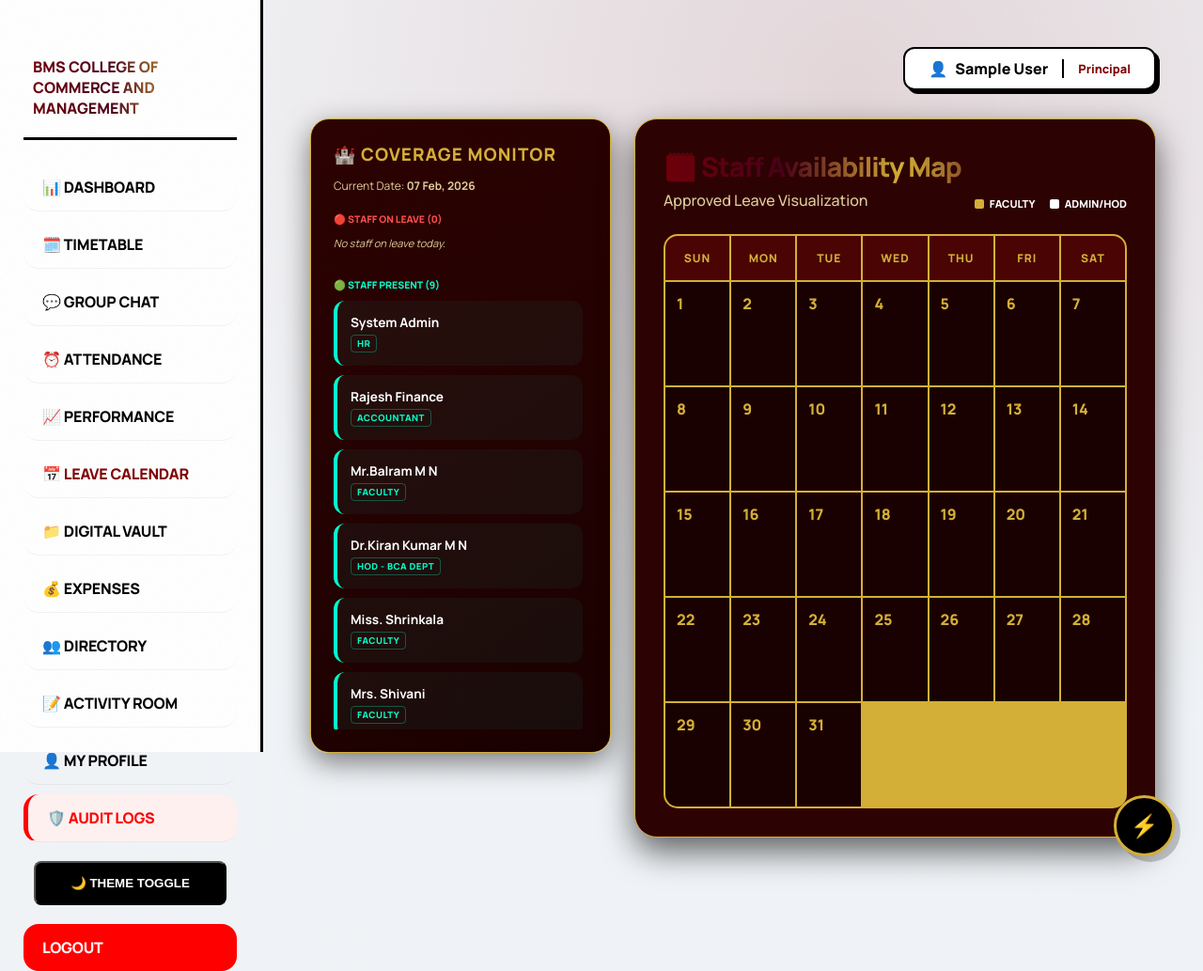
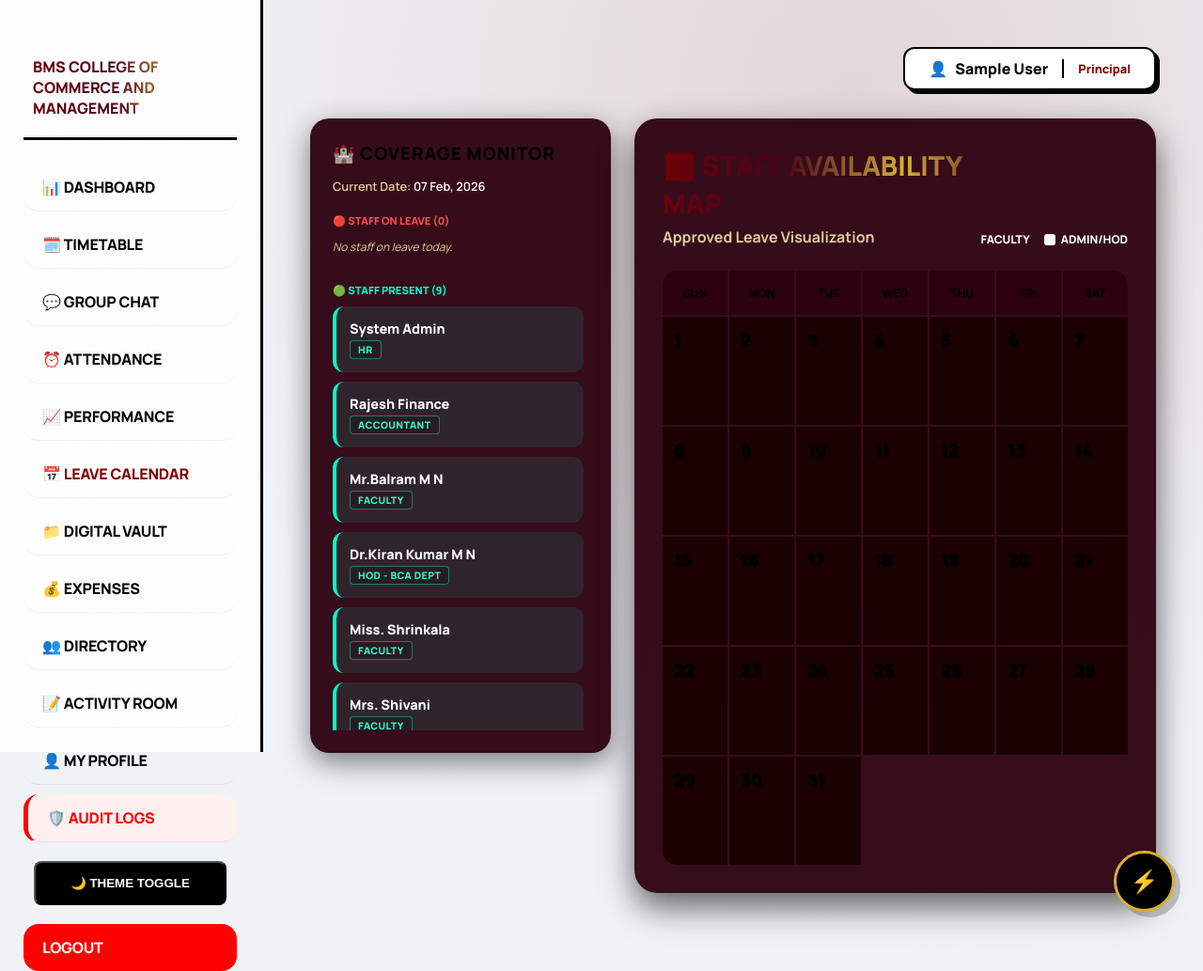
Before and after one commit to pk7745/erp, a Flask app: page /leave_calendar in a window 1280 px wide. Shown: the whole page at 94% size. Run offline with Flask 3, Linux system fonts and the light colour scheme; the visitor is signed in with stand-in values (Sample User, id 1); data comes from the database, SQL or seed files in the repository; data that the repository does not hold is empty; some libraries are stand-ins or nearby versions.

Commit message:
Update leave_calendar.html

```diff
--- a/templates/leave_calendar.html
+++ b/templates/leave_calendar.html
@@ -3,12 +3,12 @@
 
 <style>
     :root {
-        --royal-maroon: #4a0404;
-        --deep-wine: #2d0202;
-        --gold-primary: #d4af37;
-        --gold-glow: #ffdf00;
-        --text-bright: #ffffff;
-        --text-muted: #e0cc9d;
+        --royal-maroon: #2d000f;
+        --deep-wine: #4a001a;
+        --gold-glow: rgba(212, 175, 55, 0.4);
+        /* Adaptive text variables for dual-mode clarity */
+        --card-text: #ffffff;
+        --sidebar-bg: rgba(45, 0, 15, 0.95);
     }
 
     /* Attendance Layout */
@@ -19,9 +19,9 @@
         margin-top: 10px;
     }
 
-    /* Sidebar Panels */
+    /* Sidebar Panels - Imperial Glass */
     .status-panel {
-        background: linear-gradient(145deg, var(--deep-wine), #1a0101);
+        background: var(--sidebar-bg);
         border-radius: 20px;
         padding: 24px;
         border: 1px solid var(--gold-primary);
@@ -42,31 +42,31 @@
         padding: 14px;
         margin-bottom: 10px;
         border-radius: 12px;
-        background: rgba(255, 255, 255, 0.03);
+        background: rgba(255, 255, 255, 0.08); /* Darker base for better contrast */
         border-left: 4px solid transparent;
         transition: 0.3s;
     }
 
-    .card-present { border-left-color: #00ffcc; background: rgba(0, 255, 204, 0.05); }
-    .card-absent { border-left-color: #ff4d4d; background: rgba(255, 77, 77, 0.05); }
+    .card-present { border-left-color: #00ffcc; background: rgba(0, 255, 204, 0.1); }
+    .card-absent { border-left-color: #ff4d4d; background: rgba(255, 77, 77, 0.1); }
 
-    /* Role Badge Styling for Sidebar */
+    /* Role Badges - Thicker and more visible */
     .role-badge {
-        font-size: 0.6rem;
-        font-weight: 800;
+        font-size: 0.65rem;
+        font-weight: 900;
         text-transform: uppercase;
-        padding: 2px 6px;
+        padding: 2px 8px;
         border-radius: 4px;
         margin-top: 3px;
         display: inline-block;
         letter-spacing: 0.5px;
     }
-    .badge-absent-role { color: #ff4d4d; border: 1px solid rgba(255, 77, 77, 0.3); }
-    .badge-present-role { color: #00ffcc; border: 1px solid rgba(0, 255, 204, 0.3); }
+    .badge-absent-role { color: #ff6b6b; border: 1px solid rgba(255, 107, 107, 0.4); background: rgba(0,0,0,0.2); }
+    .badge-present-role { color: #2effd5; border: 1px solid rgba(46, 255, 213, 0.4); background: rgba(0,0,0,0.2); }
 
     /* Calendar Grid Styling */
     .calendar-container {
-        background: var(--deep-wine);
+        background: var(--sidebar-bg);
         border-radius: 24px;
         padding: 30px;
         border: 1px solid var(--gold-primary);
@@ -91,12 +91,11 @@
         color: var(--gold-primary);
         text-transform: uppercase;
         font-size: 0.75rem;
-        letter-spacing: 1px;
     }
 
     .day-cell {
-        background: #1a0101;
-        min-height: 110px;
+        background: rgba(26, 1, 1, 0.95);
+        min-height: 115px;
         padding: 12px;
         transition: 0.3s;
     }
@@ -106,67 +105,71 @@
     .day-num {
         font-weight: 900;
         color: var(--gold-primary);
-        font-size: 1rem;
+        font-size: 1.1rem;
         display: block;
         margin-bottom: 8px;
+        text-shadow: 1px 1px 2px #000;
     }
 
+    /* Leave Tags - High Visibility */
     .leave-tag {
-        padding: 5px 8px;
+        padding: 6px 8px;
         border-radius: 6px;
-        font-size: 0.65rem;
+        font-size: 0.7rem;
         font-weight: 800;
-        margin-bottom: 4px;
-        border: 1px solid rgba(212, 175, 55, 0.3);
+        margin-bottom: 5px;
+        border: 1px solid rgba(212, 175, 55, 0.5);
         white-space: nowrap;
         overflow: hidden;
         text-overflow: ellipsis;
-        color: white;
+        color: #ffffff;
+        box-shadow: 2px 2px 5px rgba(0,0,0,0.3);
     }
 
-    .tag-faculty { background: rgba(212, 175, 55, 0.15); border-left: 3px solid var(--gold-primary); }
-    .tag-admin { background: rgba(255, 255, 255, 0.1); border-left: 3px solid #ffffff; }
+    .tag-faculty { background: linear-gradient(90deg, #d4af37, #8a6d3b); color: #000 !important; }
+    .tag-admin { background: linear-gradient(90deg, #ffffff, #cccccc); color: #000 !important; }
 
     /* Scrollbar */
-    .attendance-scroll::-webkit-scrollbar { width: 5px; }
+    .attendance-scroll::-webkit-scrollbar { width: 6px; }
     .attendance-scroll::-webkit-scrollbar-thumb { background: var(--gold-primary); border-radius: 10px; }
 </style>
 
+<div class="container-fluid">
     <div class="dashboard-grid">
 
         <div class="status-panel">
             <h3 style="color: var(--gold-primary); margin: 0 0 5px; font-weight: 900; text-transform: uppercase; letter-spacing: 1px;">
                 🏰 Coverage Monitor
             </h3>
-        <p style="color: var(--text-muted); font-size: 0.75rem; margin-bottom: 20px;">
-            Current Date: <b>{{ today.strftime('%d %b, %Y') }}</b>
+            <p style="color: #e0cc9d; font-size: 0.8rem; margin-bottom: 20px; font-weight: 600;">
+                Current Date: <span style="color: #fff;">{{ today.strftime('%d %b, %Y') }}</span>
             </p>
 
             <div class="attendance-scroll">
                 <div style="margin-bottom: 30px;">
-                <label style="color: #ff4d4d; font-weight: 900; font-size: 0.65rem; text-transform: uppercase; display: block; margin-bottom: 10px;">
+                    <label style="color: #ff4d4d; font-weight: 900; font-size: 0.7rem; text-transform: uppercase; display: block; margin-bottom: 10px;">
                         🔴 Staff On Leave ({{ absent|length }})
                     </label>
                     {% for f in absent %}
                     <div class="faculty-card card-absent">
                         <div style="flex-grow: 1;">
-                        <div style="color: white; font-weight: 700; font-size: 0.85rem;">{{ f.full_name }}</div>
+                            <div style="color: white; font-weight: 800; font-size: 0.9rem;">{{ f.full_name }}</div>
                             <div class="role-badge badge-absent-role">{{ f.role }}</div>
                         </div>
                     </div>
                     {% else %}
-                <p style="color: var(--text-muted); font-size: 0.7rem; font-style: italic;">No staff on leave today.</p>
+                    <p style="color: #e0cc9d; font-size: 0.75rem; font-style: italic;">No staff on leave today.</p>
                     {% endfor %}
                 </div>
 
                 <div>
-                <label style="color: #00ffcc; font-weight: 900; font-size: 0.65rem; text-transform: uppercase; display: block; margin-bottom: 10px;">
+                    <label style="color: #00ffcc; font-weight: 900; font-size: 0.7rem; text-transform: uppercase; display: block; margin-bottom: 10px;">
                         🟢 Staff Present ({{ present|length }})
                     </label>
                     {% for f in present %}
                     <div class="faculty-card card-present">
                         <div style="flex-grow: 1;">
-                        <div style="color: white; font-weight: 700; font-size: 0.85rem;">{{ f.full_name }}</div>
+                            <div style="color: white; font-weight: 800; font-size: 0.9rem;">{{ f.full_name }}</div>
                             <div class="role-badge badge-present-role">{{ f.role }}</div>
                         </div>
                     </div>
@@ -178,15 +181,15 @@
         <div class="calendar-container">
             <div style="display: flex; justify-content: space-between; align-items: flex-end; margin-bottom: 25px;">
                 <div>
-                <h2 style="color: var(--gold-primary); margin: 0; font-weight: 900; letter-spacing: -1px;">🗓️ Staff Availability Map</h2>
-                <p style="color: var(--text-muted); margin: 5px 0 0; font-weight: 500;">Approved Leave Visualization</p>
+                    <h2 style="color: #ffffff; margin: 0; font-weight: 900; text-transform: uppercase;">🗓️ Staff <span style="color: var(--gold-primary);">Availability Map</span></h2>
+                    <p style="color: #e0cc9d; margin: 5px 0 0; font-weight: 700;">Approved Leave Visualization</p>
                 </div>
-            <div style="display: flex; gap: 15px; font-size: 0.7rem; font-weight: 800; color: white;">
+                <div style="display: flex; gap: 15px; font-size: 0.75rem; font-weight: 900; color: white;">
                     <span style="display: flex; align-items: center; gap: 6px;">
-                    <div style="width: 10px; height: 10px; background: var(--gold-primary); border-radius: 2px;"></div> FACULTY
+                        <div style="width: 12px; height: 12px; background: var(--gold-primary); border-radius: 3px;"></div> FACULTY
                     </span>
                     <span style="display: flex; align-items: center; gap: 6px;">
-                    <div style="width: 10px; height: 10px; background: #ffffff; border-radius: 2px;"></div> ADMIN/HOD
+                        <div style="width: 12px; height: 12px; background: #ffffff; border-radius: 3px;"></div> ADMIN/HOD
                     </span>
                 </div>
             </div>
@@ -199,7 +202,7 @@
                 {% for day_num in range(1, 32) %}
                 <div class="day-cell">
                     <span class="day-num">{{ day_num }}</span>
-                <div style="display: flex; flex-direction: column; gap: 4px;">
+                    <div style="display: flex; flex-direction: column; gap: 5px;">
                         {% for leave in leaves %}
                             {% if leave.start_date.day <= day_num <= leave.end_date.day %}
                             <div class="leave-tag {% if leave.role == 'Faculty' %}tag-faculty{% else %}tag-admin{% endif %}"
@@ -214,5 +217,6 @@
             </div>
         </div>
     </div>
+</div>
 
 {% endblock %}
```
Lines whose indentation alone changed are shown as unchanged.
